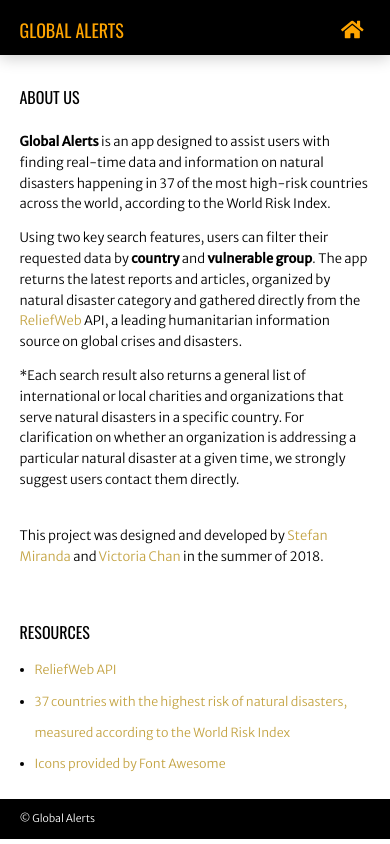
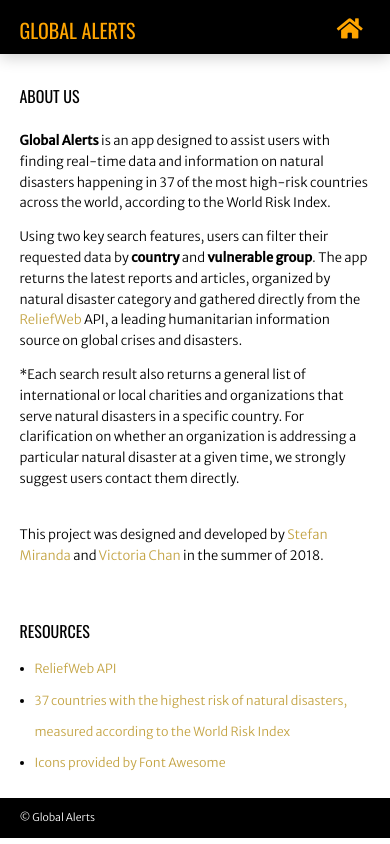
Before and after one commit to victoriachanimal/vic-stefan_project4, a website: page about.html in a window 390 px wide. Drawn offline with nearby package versions, Linux system fonts and the light colour scheme.

Commit message:
more minor tweaks

```diff
--- a/dev/styles/partials/_header.scss
+++ b/dev/styles/partials/_header.scss
@@ -17,9 +17,12 @@
     display: flex;
     flex-direction: row;
 
-
     #aboutIcon,
     #homeIcon {
+        transition: 0.3s ease-in-out all;
+    }
+
+    #aboutIcon {
         @include primaryFont(20);
         border: 1px solid $secondaryColor;
         // border-radius: 20px;
@@ -33,6 +36,11 @@
     }
 
     #homeIcon {
-        padding: 2.5px 7px;
+        padding: 0px 8px;
+        @include primaryFont(23);
+
+        &:hover {
+            color: lighten($secondaryColor, 20);
+        }
     }
 }
--- a/dev/styles/partials/_mq.scss
+++ b/dev/styles/partials/_mq.scss
@@ -46,7 +46,7 @@
 
     // HEADER
     header h3 {
-        @include primaryFont(18);
+        @include primaryFont(20);
         margin: 12px 0 7px 0;
     }
 
```
Also changed, not shown: public/styles/style.css.
